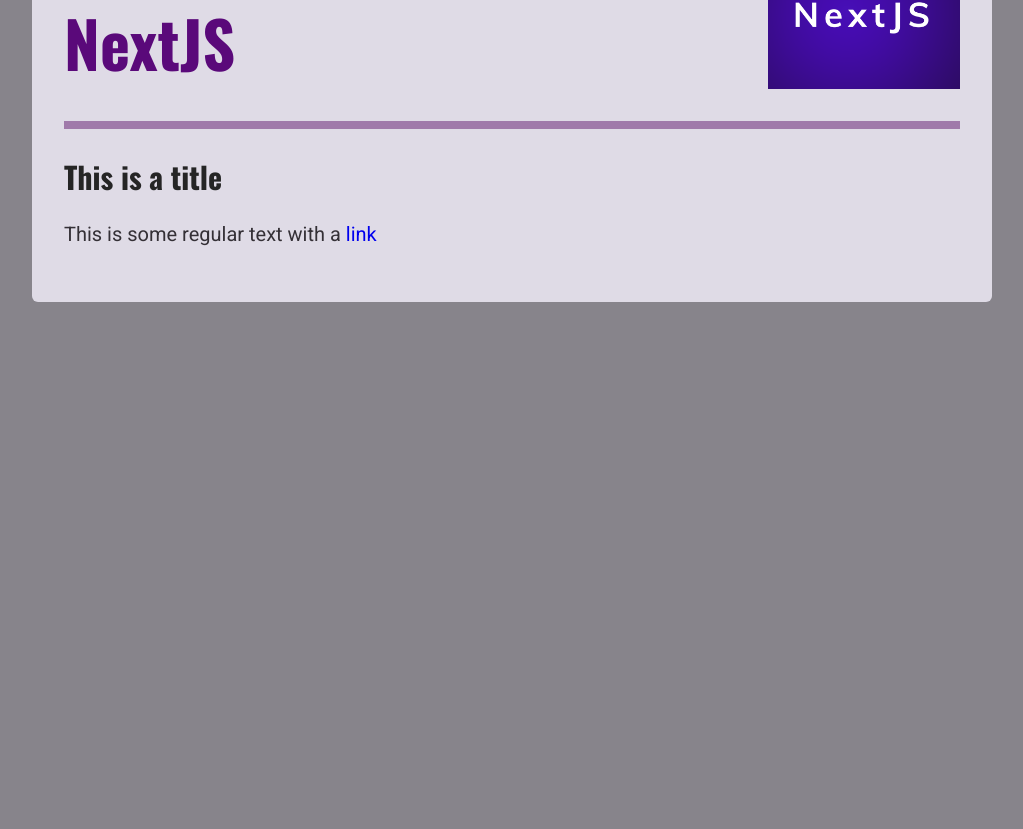
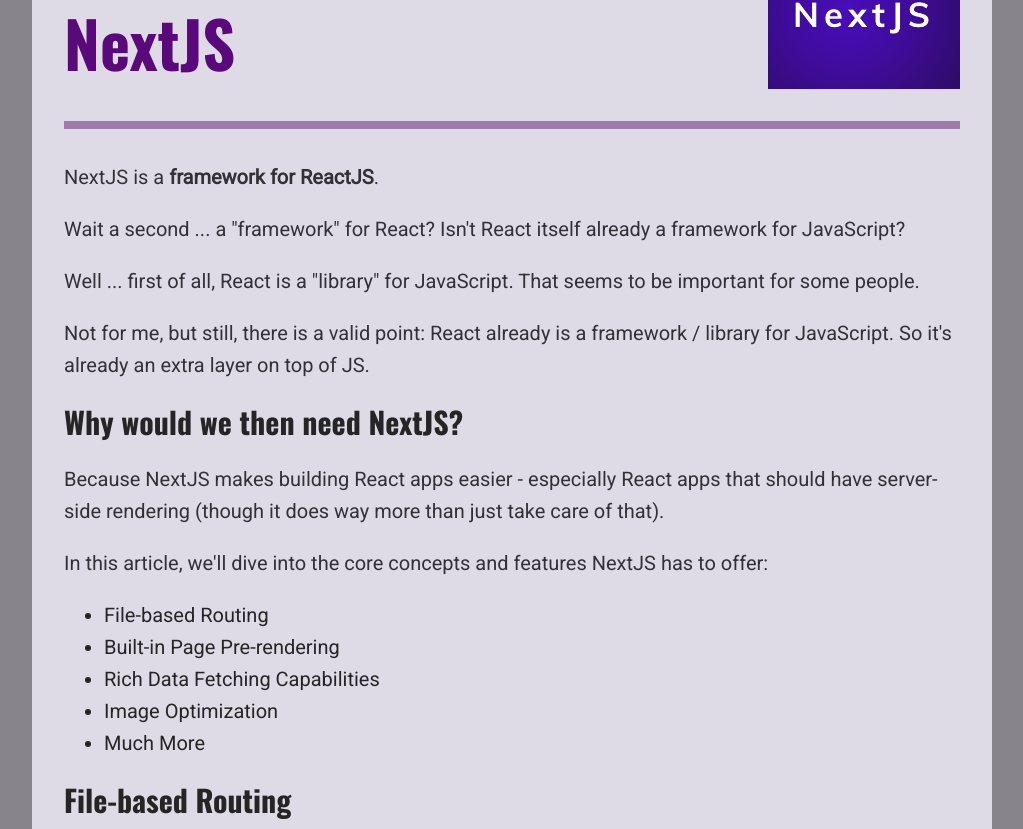
Before and after one commit to donghun-k/keep-learning, a Next.js app: page /posts/getting-started-with-nextjs in a window 1280 px wide. Shown: the part 291-1120 px from the top of the page, without its empty margins (128-1151 px from the left). Before the commit the page ends 800 px from the top, so only its background shows below. Built offline with nearby package versions, Linux system fonts and the light colour scheme.

Commit message:
저장소 통합

```diff
--- a/components/posts/post-detail/post-content.js
+++ b/components/posts/post-detail/post-content.js
@@ -1,4 +1,5 @@
 import ReactMarkdown from 'react-markdown';
+import Image from 'next/image';
 
 import PostHeader from './post-header';
 import classes from './post-content.module.css';
@@ -7,10 +8,42 @@ const PostContent = (props) => {
   const { post } = props;
   const imagePath = `/images/posts/${post.slug}/${post.image}`;
 
+  const customeRenderers = {
+    // img(image) {
+    //   return (
+    //     <Image
+    //       src={`/images/posts/${post.slug}/${image.src}`}
+    //       alt={image.alt}
+    //       width={600}
+    //       height={300}
+    //     />
+    //   );
+    // },
+    p(paragraph) {
+      const { node } = paragraph;
+
+      if (node.children[0].tagname === 'img') {
+        const image = node.children[0];
+
+        return (
+          <div className={classes.image}>
+            <Image
+              src={`/images/posts/${post.slug}/${image.properties.src}`}
+              width={600}
+              height={300}
+            />
+          </div>
+        );
+      }
+      return <p>{paragraph.children}</p>;
+    },
+  };
   return (
     <article className={classes.content}>
       <PostHeader title={post.title} image={imagePath} />
-      <ReactMarkdown>{post.content}</ReactMarkdown>
+      <ReactMarkdown components={customeRenderers}>
+        {post.content}
+      </ReactMarkdown>
     </article>
   );
 };
--- a/posts/getting-started-with-nextjs.md
+++ b/posts/getting-started-with-nextjs.md
@@ -1,11 +1,33 @@
 ---
 title: 'Getting Started with NextJS'
-date: '2022-10-15'
+date: '2022-10-16'
 image: getting-started-nextjs.png
-excerpt: NextJS is the React Framework for Production
+excerpt: NextJS is a the React framework for production - it makes building fullstack React apps and sites a breeze and ships with built-in SSR.
 isFeatured: true
 ---
 
-# This is a title
+NextJS is a **framework for ReactJS**.
 
-This is some regular text with a [link](https://google.com)
+Wait a second ... a "framework" for React? Isn't React itself already a framework for JavaScript?
+
+Well ... first of all, React is a "library" for JavaScript. That seems to be important for some people.
+
+Not for me, but still, there is a valid point: React already is a framework / library for JavaScript. So it's already an extra layer on top of JS.
+
+## Why would we then need NextJS?
+
+Because NextJS makes building React apps easier - especially React apps that should have server-side rendering (though it does way more than just take care of that).
+
+In this article, we'll dive into the core concepts and features NextJS has to offer:
+
+- File-based Routing
+- Built-in Page Pre-rendering
+- Rich Data Fetching Capabilities
+- Image Optimization
+- Much More
+
+## File-based Routing
+
+![Create routes via your file + folder structure](nextjs-file-based-routing.png)
+
+... More content ...
```
Also changed, not shown: 1 other file (tests, documents, lock files or other folders).
